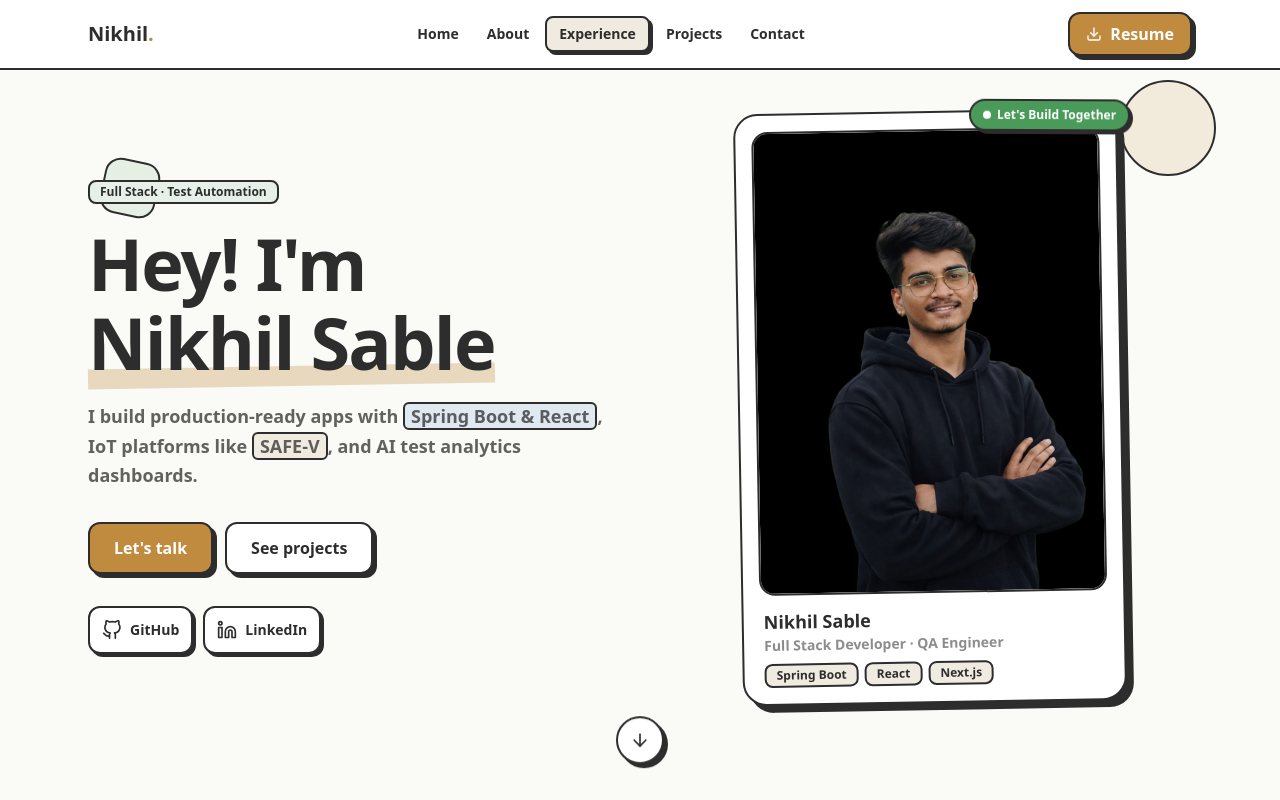
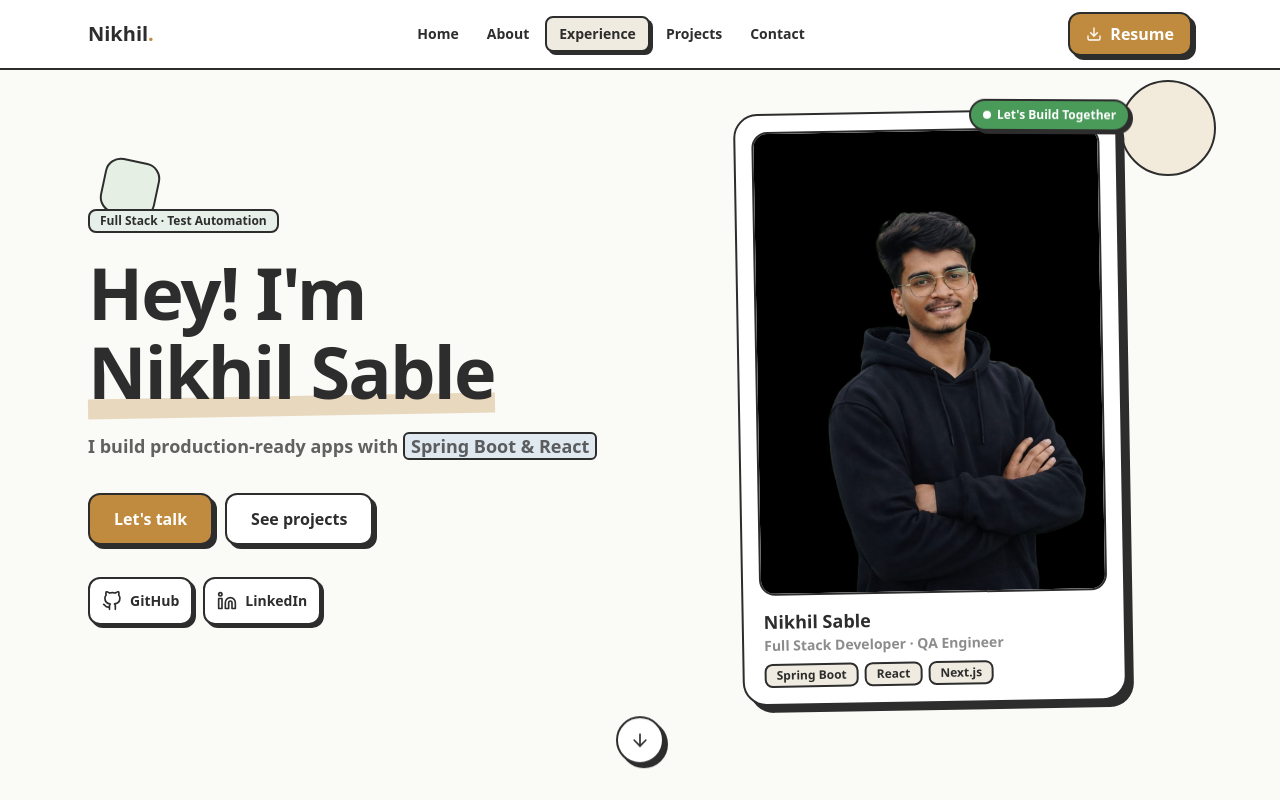
Before and after one commit to nikhilsable5050/nikhil-sable-portfolio-v2, a Next.js app: page / in a window 1280 px wide. Shown: the top 800 px of the page. Built offline with nearby package versions, Linux system fonts and the light colour scheme.

Commit message:
Update hero section content

```diff
--- a/src/components/HeroSection.jsx
+++ b/src/components/HeroSection.jsx
@@ -44,11 +44,6 @@ export default function HeroSection({ handleNavClick }) {
             <span className="rounded-md bg-[#E0E8F0] px-1.5 brutal-border border-[#2D2D2D]/20">
               Spring Boot & React
             </span>
-            , IoT platforms like{" "}
-            <span className="rounded-md bg-[#F0EBE0] px-1.5 brutal-border border-[#2D2D2D]/20">
-              SAFE-V
-            </span>
-            , and AI test analytics dashboards.
           </p>
 
           {/* Only 2 CTA buttons — clean */}
```
